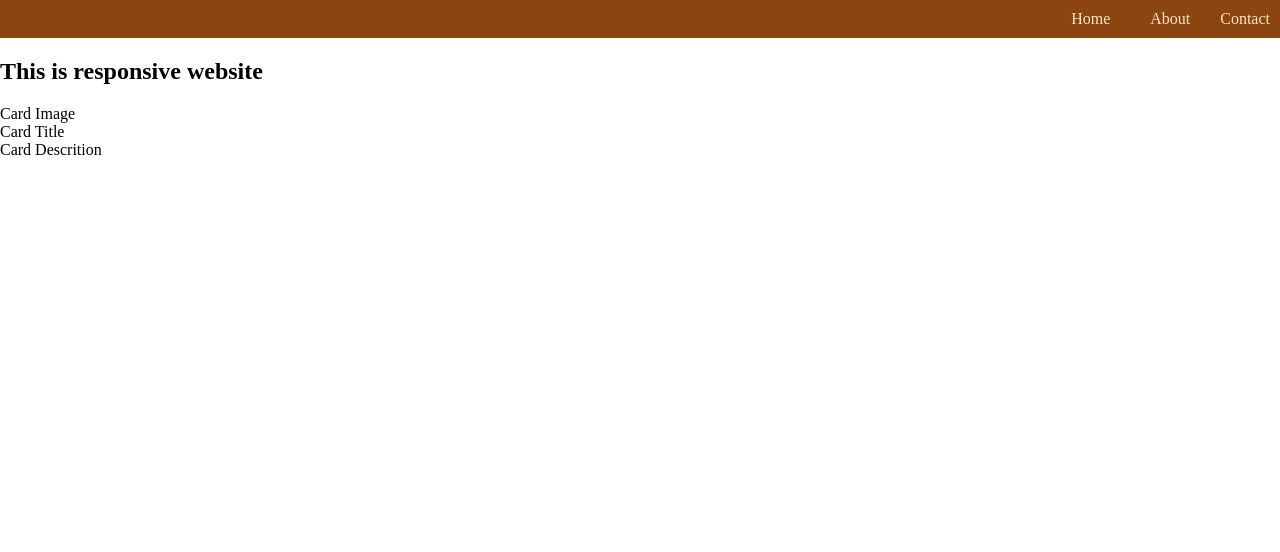
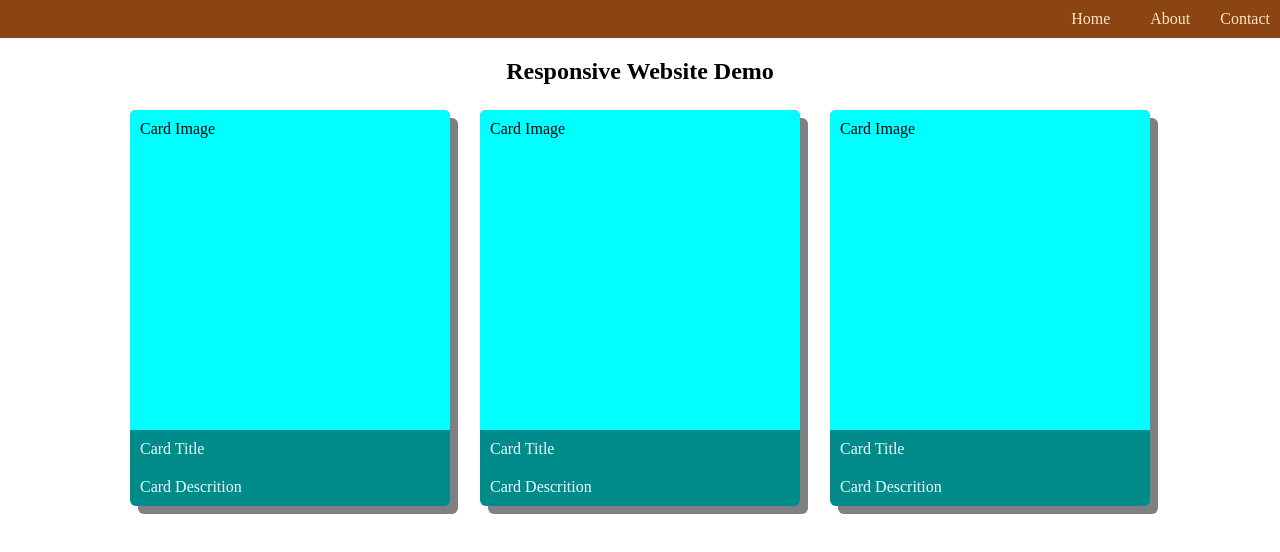
Before and after one commit to agnuramdan/demo-css-responsive, a plain HTML site: page index.html in a window 1280 px wide. Drawn offline with Linux system fonts and the light colour scheme.

Commit message:
create few card and add stlying to it

```diff
--- a/index.css
+++ b/index.css
@@ -14,7 +14,41 @@ nav.navbar {
   gap: 10px;
 }
 
+h1.web-title {
+  text-align: center;
+}
+
 .nav-item {
   color: bisque;
   padding: 10px;
 }
+.card-container {
+  margin: 25px;
+  display: flex;
+  justify-content: center;
+  align-items: center;
+  gap: 30px;
+}
+
+.card-item {
+  display: flex;
+  flex-direction: column;
+  background-color: darkcyan;
+  border-radius: 6px;
+  box-shadow: 8px 8px grey;
+}
+
+.card-image {
+  width: 300px;
+  height: 300px;
+  background-color: aqua;
+  border-top-left-radius: 6px;
+  border-top-right-radius: 6px;
+  padding: 10px;
+}
+
+.card-title,
+.card-desc {
+  padding: 10px;
+  color: aliceblue;
+}
--- a/index.html
+++ b/index.html
@@ -15,7 +15,7 @@
     </nav>
 
     <section>
-      <h1>This is responsive website</h1>
+      <h1 class="web-title">Responsive Website Demo</h1>
     </section>
 
     <section>
@@ -23,7 +23,19 @@
         <div class="card-item">
           <div class="card-image">Card Image</div>
           <div class="card-title">Card Title</div>
-          <div class="car">Card Descrition</div>
+          <div class="card-desc">Card Descrition</div>
+        </div>
+
+        <div class="card-item">
+          <div class="card-image">Card Image</div>
+          <div class="card-title">Card Title</div>
+          <div class="card-desc">Card Descrition</div>
+        </div>
+
+        <div class="card-item">
+          <div class="card-image">Card Image</div>
+          <div class="card-title">Card Title</div>
+          <div class="card-desc">Card Descrition</div>
         </div>
       </div>
     </section>
```
